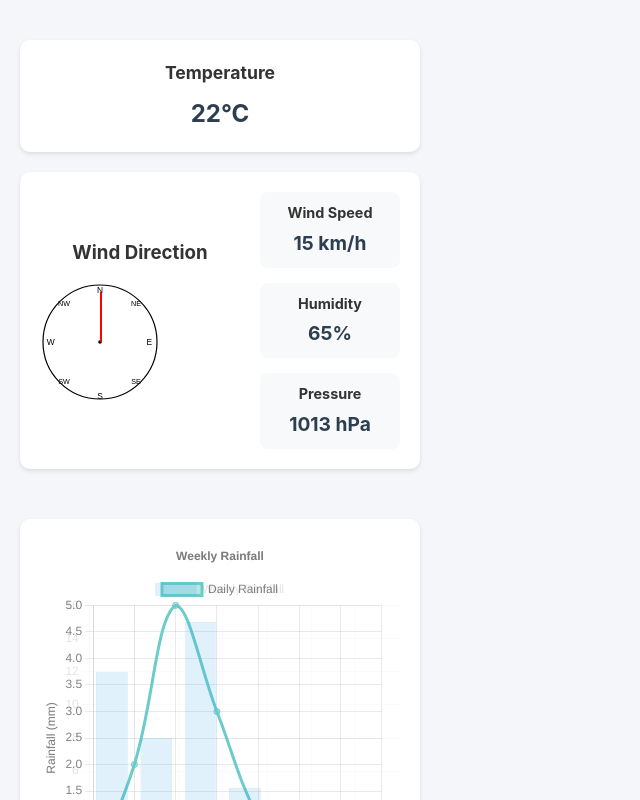
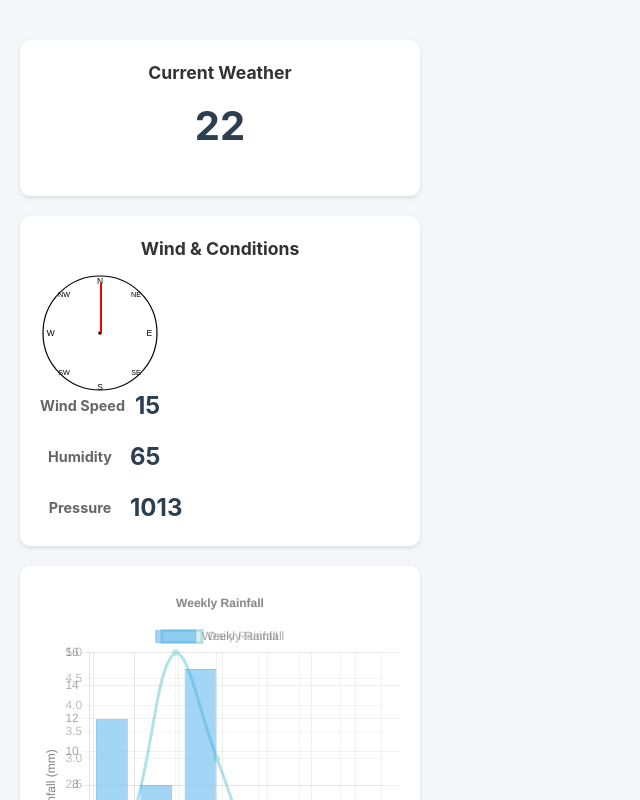
Before and after one commit to mrussell48/WeatherDashboard, a React (Vite) app: page / in a window 1280 px wide. Shown: the top 800 px of the page, without its empty margins (0-640 px from the left). Built offline with nearby package versions, Linux system fonts and the light colour scheme.

Commit message:
Update CurrentWeather layout: Stack metrics on right side of wind direction

```diff
--- a/src/components/current-weather/CurrentWeather.css
+++ b/src/components/current-weather/CurrentWeather.css
@@ -4,77 +4,69 @@
 
 .weather-grid {
   display: grid;
-  grid-template-columns: repeat(auto-fit, minmax(300px, 1fr));
+  grid-template-columns: 1fr 1fr;
   gap: 20px;
+  margin-top: 20px;
 }
 
 .weather-card {
-  background: white;
+  background-color: white;
   border-radius: 10px;
   padding: 20px;
   box-shadow: 0 2px 4px rgba(0, 0, 0, 0.1);
-  text-align: center;
 }
 
 .weather-card h3 {
-  margin: 0 0 10px 0;
-  color: #333;
+  color: #2c3e50;
+  margin-bottom: 15px;
+  font-size: 1.2rem;
 }
 
 .temperature {
   font-size: 2.5rem;
   font-weight: bold;
   color: #2c3e50;
-  margin: 0;
+  margin-bottom: 10px;
 }
 
-.wind-humidity-card {
-  background: white;
-  border-radius: 10px;
-  padding: 20px;
-  box-shadow: 0 2px 4px rgba(0, 0, 0, 0.1);
-  display: flex;
-  flex-direction: row;
-  gap: 20px;
-  align-items: center;
-}
-
-.wind-direction {
-  text-align: center;
-  flex: 1;
-  min-width: 200px;
-}
-
-.wind-direction h3 {
-  margin: 0 0 15px 0;
-  color: #333;
+.weather-description {
+  color: #666;
+  margin-bottom: 20px;
 }
 
 .wind-humidity-metrics {
   display: flex;
   flex-direction: column;
   gap: 15px;
-  flex: 2;
 }
 
 .metric {
-  text-align: center;
-  padding: 10px;
-  background: #f8f9fa;
-  border-radius: 8px;
+  display: flex;
+  align-items: center;
+  gap: 10px;
 }
 
-.metric h3 {
-  margin: 0 0 5px 0;
-  color: #333;
+.metric h4 {
+  color: #666;
   font-size: 0.9rem;
+  min-width: 80px;
 }
 
 .metric p {
-  margin: 0;
-  font-size: 1.2rem;
-  font-weight: bold;
   color: #2c3e50;
+  font-weight: 500;
+}
+
+.wind-direction {
+  display: flex;
+  align-items: center;
+  gap: 15px;
+}
+
+.compass-container {
+  width: 100px;
+  height: 100px;
+  position: relative;
 }
 
 @media (max-width: 768px) {
@@ -82,15 +74,7 @@
     grid-template-columns: 1fr;
   }
 
-  .wind-humidity-card {
-    flex-direction: column;
-  }
-
-  .wind-direction {
-    min-width: auto;
-  }
-
   .wind-humidity-metrics {
-    width: 100%;
+    margin-top: 20px;
   }
 }
--- a/src/components/current-weather/CurrentWeather.jsx
+++ b/src/components/current-weather/CurrentWeather.jsx
@@ -4,32 +4,32 @@ import './CurrentWeather.css';
 
 const CurrentWeather = ({ currentWeather }) => {
   return (
-    <div className="current-weather">
     <div className="weather-grid">
       <div className="weather-card">
-          <h3>Temperature</h3>
-          <p className="temperature">{currentWeather.temperature}°C</p>
+        <h3>Current Weather</h3>
+        <div className="temperature">{currentWeather.temperature}</div>
+        <div className="weather-description">{currentWeather.description}</div>
       </div>
 
-        <div className="wind-humidity-card">
+      <div className="weather-card">
+        <h3>Wind & Conditions</h3>
+        <div className="wind-humidity-metrics">
           <div className="wind-direction">
-            <h3>Wind Direction</h3>
+            <div className="compass-container">
               <Compass direction={currentWeather.windDirection} />
             </div>
-
-          <div className="wind-humidity-metrics">
-            <div className="metric">
-              <h3>Wind Speed</h3>
-              <p>{currentWeather.windSpeed} km/h</p>
           </div>
           <div className="metric">
-              <h3>Humidity</h3>
-              <p>{currentWeather.humidity}%</p>
+            <h4>Wind Speed</h4>
+            <p>{currentWeather.windSpeed}</p>
           </div>
           <div className="metric">
-              <h3>Pressure</h3>
-              <p>{currentWeather.pressure} hPa</p>
+            <h4>Humidity</h4>
+            <p>{currentWeather.humidity}</p>
           </div>
+          <div className="metric">
+            <h4>Pressure</h4>
+            <p>{currentWeather.pressure}</p>
           </div>
         </div>
       </div>
```
Lines whose indentation alone changed are shown as unchanged.
